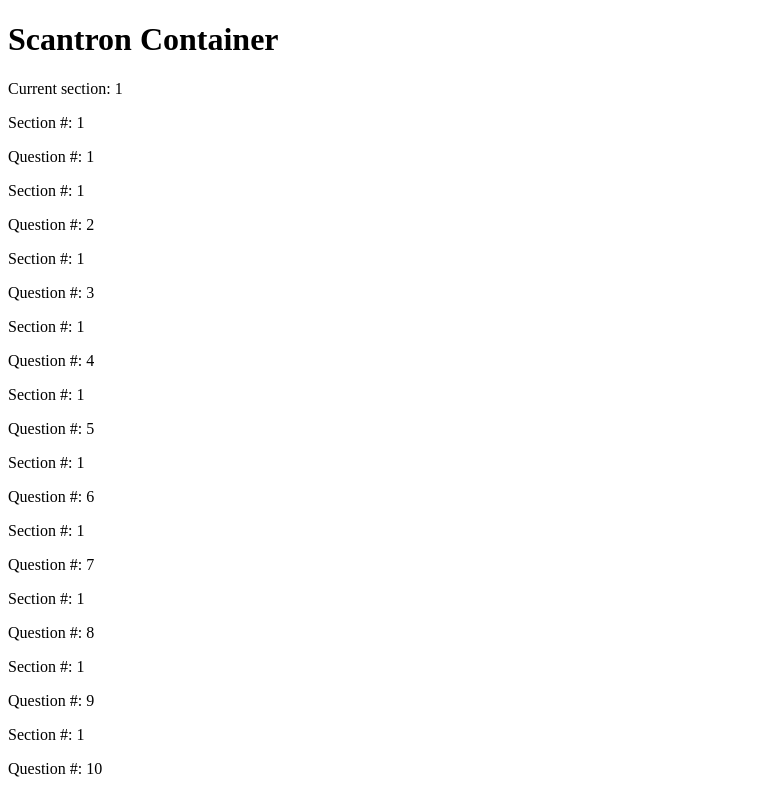
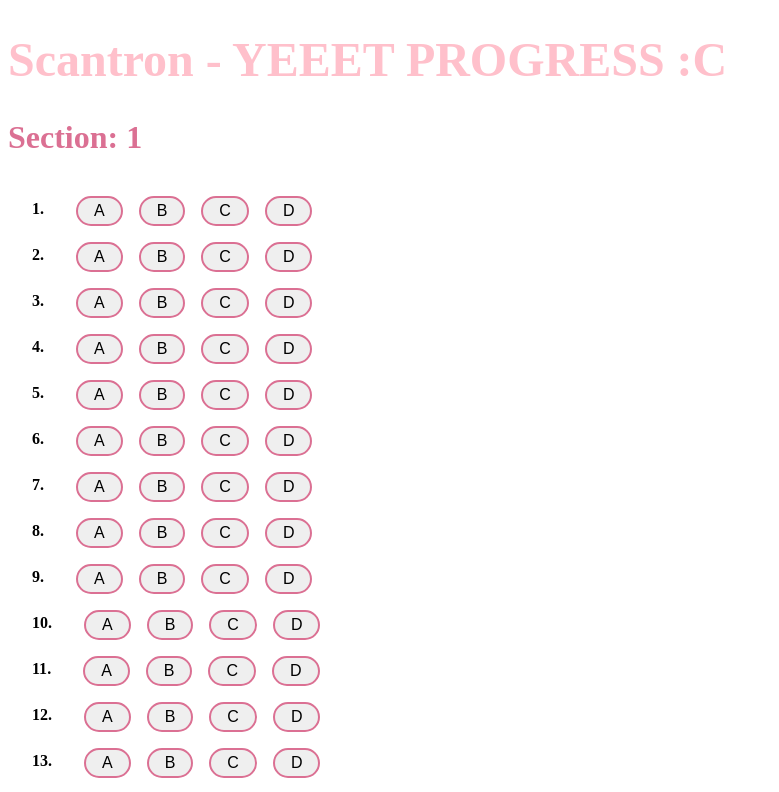
Before and after one commit to sat-wiz/sat-wiz, a React (Create React App) app: page /scantron in a window 1280 px wide. Shown: the top 792 px of the page, without its empty margins (0-779 px from the left). Built offline with nearby package versions, Linux system fonts and the light colour scheme.

Commit message:
Rendered scantron page for one section

```diff
--- a/package.json
+++ b/package.json
@@ -18,7 +18,8 @@
     "redux": "^4.0.1",
     "redux-thunk": "^2.3.0",
     "reselect": "^4.0.0",
-    "sequelize": "^5.7.6"
+    "sequelize": "^5.7.6",
+    "styled-components": "^4.2.0"
   },
   "scripts": {
     "start": "react-scripts start",
--- a/src/client/pages/scantron/components/AnswerOptions.jsx
+++ b/src/client/pages/scantron/components/AnswerOptions.jsx
@@ -2,18 +2,141 @@ import React from 'react';
 import { connect } from 'react-redux';
 import PropTypes from 'prop-types';
 import { inputAnswer } from '../actions'
+import styled from 'styled-components';
 
-function AnswerOptions({ sectionNum, questionNum, answer }) {
-  return (
-    <>
-      <p>Section #: {sectionNum}</p>
-      <p>Question #: {questionNum}</p>
-    </>
-  );
+
+class AnswerOptions extends React.Component {
+  constructor(props) {
+    super(props)
+
+    this.inputRef = null;
+
+    this.setInputRef = element => {
+      this.textInput = element;
+    }
+
+    this.focusInput = () => {
+      if(this.inputRef) this.inputRef.focus();
+    }
+
+    this.handleKeyDown = this.handleKeyDown.bind(this);
+  }
+
+
+  componentDidMount() {
+    this.focusInput();
+  }
+
+  handleKeyDown (event) {
+    this.focusInput();
+    if(event.key === '1') {
+      console.log('1 pressed here!')
+    } else if (event.key === '2') {
+      console.log('2 pressed here!')
+    }
+    else if (event.key === '3') {
+      console.log('3 pressed here!')
+    }
+    else if (event.key === '4') {
+      console.log('4 pressed here!')
+    }
+  }
+
+  render() {
+    const { sectionNum, questionNum, answer } = this.props;
+
+    return (
+      <>
+        <Wrapper>
+          <Question>{questionNum}.</Question>
+          <Bubble id='A' ref={this.setInputRef} >A</Bubble>
+          <Bubble id='B' onKeyDown={this.handleKeyDown}>B</Bubble>
+          <Bubble id='C' onKeyDown={this.handleKeyDown}>C</Bubble>
+          <Bubble id='D' onKeyDown={this.handleKeyDown}>D</Bubble>
+        </Wrapper>
+      </>
+    )
+  }
+}
+// function AnswerOptions({ sectionNum, questionNum, answer }) {
+//   let inputRef = null;
+
+//   function setInputRef(element) {
+//     inputRef = element;
+//   }
+
+//   function focusInput() {
+//     if (inputRef) inputRef.focus();
+//   }
+
+//   function handleKeyDown (event) {
+//     focusInput();
+//     if(event.key === '1') {
+//       console.log('1 pressed here!')
+//     } else if (event.key === '2') {
+//       console.log('2 pressed here!')
+//     }
+//     else if (event.key === '3') {
+//       console.log('3 pressed here!')
+//     }
+//     else if (event.key === '4') {
+//       console.log('4 pressed here!')
+//     }
+//   }
+
+//   return (
+//     <>
+//       <Wrapper>
+//         <Question>{questionNum}.</Question>
+//         <Bubble id='A' ref={setInputRef} onKeyDown={handleKeyDown}>A</Bubble>
+//         <Bubble id='B' onKeyDown={handleKeyDown}>B</Bubble>
+//         <Bubble id='C' onKeyDown={handleKeyDown}>C</Bubble>
+//         <Bubble id='D' onKeyDown={handleKeyDown}>D</Bubble>
+//       </Wrapper>
+//     </>
+//   )
+// }
+
+
+const Wrapper = styled.section`
+  display: flex;
+  flex-wrap: nowrap;=
+`
+const Question = styled.strong`
+  font-size: 1em;
+  margin: 0.5em;
+  padding: 0.25em 1em;
+`
+const Bubble = styled.button`
+  font-size: 1em;
+  margin: 0.5em;
+  padding: 0.25em 1em;
+  border: 2px solid palevioletred;
+  border-radius: 20px;
+
+  &:hover {
+    background-color: palevioletred;
+    color: white;
+  }
+
+  &:focus {
+    background-color: palevioletred;
+    color: white;
+  }
+
+
+`
+
+
+const SECTIONS = {
+  1: 'sectionOne',
+  2: 'sectionTwo',
+  3: 'sectionThree',
+  4: 'sectionFour'
 }
 
 const mapStateToProps = (store, ownProps) => ({
-  answer: store.scantron[[ownProps.sectionNum, ownProps.questionNum]],
+  answer: store.scantron[SECTIONS[ownProps.sectionNum]],
 });
 
 const mapDispatchToProps = {
--- a/src/client/pages/scantron/components/SectionsContainer.jsx
+++ b/src/client/pages/scantron/components/SectionsContainer.jsx
@@ -4,12 +4,29 @@ import PropTypes from 'prop-types';
 import AnswerOptions from './AnswerOptions'
 import { sectionOneKeysSelector, sectionTwoKeysSelector, sectionThreeKeysSelector, sectionFourKeysSelector } from '../selectors';
 //import order: library -> components -> props
+import styled from 'styled-components';
+
+
+
+const Scantron = styled.h1`
+  font-size: 3em;
+  color: pink;
+
+`
+const Section = styled.h3`
+  font-size: 2em;
+  color: palevioletred;
+
+`
+
+//if not using object destructing we would pass props as a parameter to SectionsContainer functional component.
 
 function SectionsContainer({ currentSection, sectionOne, sectionTwo, sectionThree, sectionFour }) {
-  const sectionOneList = sectionOne.map((key) => <AnswerOptions key={`${key}`} sectionNum={key[0]} questionNum={key[1]} />);
-  const sectionTwoList = sectionTwo.map((key) => <AnswerOptions key={`${key}`} sectionNum={key[0]} questionNum={key[1]} />);
-  const sectionThreeList = sectionThree.map((key) => <AnswerOptions key={`${key}`} sectionNum={key[0]} questionNum={key[1]} />);
-  const sectionFourList = sectionFour.map((key) => <AnswerOptions key={`${key}`} sectionNum={key[0]} questionNum={key[1]} />);
+
+  const sectionOneList = sectionOne.map((key) => <AnswerOptions key={`${key}`} sectionNum={1} questionNum={key} />);
+  const sectionTwoList = sectionTwo.map((key) => <AnswerOptions key={`${key}`} sectionNum={2} questionNum={key} />);
+  const sectionThreeList = sectionThree.map((key) => <AnswerOptions key={`${key}`} sectionNum={3} questionNum={key} />);
+  const sectionFourList = sectionFour.map((key) => <AnswerOptions key={`${key}`} sectionNum={4} questionNum={key} />);
 
   //conditional rendering of sections based on currentSecion prop
   const SECTION_LISTS = {
@@ -19,10 +36,12 @@ function SectionsContainer({ currentSection, sectionOne, sectionTwo, sectionThre
     4: sectionFourList
   }
 
+
+
   return (
     <>
-      <h1>Scantron Container</h1>
-      <p>Current section: {currentSection} </p>
+      <Scantron>Scantron - YEEET PROGRESS :C</Scantron>
+      <Section>Section: {currentSection} </Section>
       {SECTION_LISTS[currentSection]}
     </>
   );
--- a/src/client/pages/scantron/reducer.js
+++ b/src/client/pages/scantron/reducer.js
@@ -1,26 +1,28 @@
 import { INPUT_ANSWER } from './constants';
 
-
-
 //initialize scantron with empty values { [sectionNum, questionNum]: answer }
-let answers = new Map();
+let sectionOne  = {}, sectionTwo = {}, sectionThree = {}, sectionFour = {}
 
 for (let i = 1; i <= 52; i++) {
-  answers.set([1, i], '');
+  sectionOne[i] = '';
 }
 for (let i = 1; i <= 44; i++) {
-  answers.set([2, i], '');
+  sectionTwo[i] = '';
 }
 for (let i = 1; i <= 20; i++) {
-  answers.set([3, i], '');
+  sectionThree[i] = '';
 }
 for (let i = 1; i <= 38; i++) {
-  answers.set([4, i], '');
+  sectionFour[i] = '';
 }
 
 const initialState = {
-  answers: answers,
-  currentSection: 1
+  sectionOne: sectionOne,
+  sectionTwo: sectionTwo,
+  sectionThree: sectionThree,
+  sectionFour: sectionFour,
+
+  currentSection: 1,
 };
 
 const reducer = (state=initialState, action) => {
@@ -29,10 +31,28 @@ const reducer = (state=initialState, action) => {
 
   switch(action.type) {
     case INPUT_ANSWER:
-      let answers = new Map(state);
-      answers.set([action.sectionNum, action.questionNum], action.answer);
+
+    const SECTIONS = {
+      1: 'sectionOne',
+      2: 'sectionTwo',
+      3: 'sectionThree',
+      4: 'sectionFour'
+    }
+
+    //Declare which section we will be working with
+    let sectionKey = SECTIONS[action.sectionNum];
+
+    //Make a copy of the original section (we do not mutate original state);
+    let newSection = {...state[sectionKey]};
+
+    //With new section copy, update the answer for its corresponding question.
+    newSection[action.questionNum] = action.answer
+
+
       return {
-        answers
+        ...state,
+       sectionKey : newSection
+
       };
 
     default:
--- a/src/client/pages/scantron/selectors.js
+++ b/src/client/pages/scantron/selectors.js
@@ -1,47 +1,27 @@
 import { createSelector } from 'reselect'
 
-const scantronSelector = store => store.scantron.answers;
+//These selector variables are using reselect syntax
+const sectionOneSelector = store => store.scantron.sectionOne;
+const sectionTwoSelector = store => store.scantron.sectionTwo;
+const sectionThreeSelector = store => store.scantron.sectionThree;
+const sectionFourSelector = store => store.scantron.sectionFour;
 
 export const sectionOneKeysSelector = createSelector(
-  scantronSelector,
-  (scantron) =>  {
-    let sectionOne = [];
-    for (let key of scantron.keys()) {
-      if (key[0] === 1) sectionOne.push(key);
-    }
-    return sectionOne;
-  }
+  sectionOneSelector,
+  (sectionOne) => Object.keys(sectionOne)
 )
 
 export const sectionTwoKeysSelector = createSelector(
-  scantronSelector,
-  (scantron) =>  {
-    let sectionTwo = [];
-    for (let key of scantron.keys()) {
-      if (key[0] === 1) sectionTwo.push(key);
-    }
-    return sectionTwo;
-  }
+  sectionTwoSelector,
+  (sectionTwo) => Object.keys(sectionTwo)
 );
 
 export const sectionThreeKeysSelector = createSelector(
-  scantronSelector,
-  (scantron) =>  {
-    let sectionThree = [];
-    for (let key of scantron.keys()) {
-      if (key[0] === 1) sectionThree.push(key);
-    }
-    return sectionThree;
-  }
+  sectionThreeSelector,
+  (sectionThree) => Object.keys(sectionThree)
 );
 
 export const sectionFourKeysSelector = createSelector(
-  scantronSelector,
-  (scantron) =>  {
-    let sectionFour = [];
-    for (let key of scantron.keys()) {
-      if (key[0] === 1) sectionFour.push(key);
-    }
-    return sectionFour;
-  }
+  sectionFourSelector,
+  (sectionFour) => Object.keys(sectionFour)
 );
```
Also changed, not shown: 1 other file (tests, documents, lock files or other folders).
